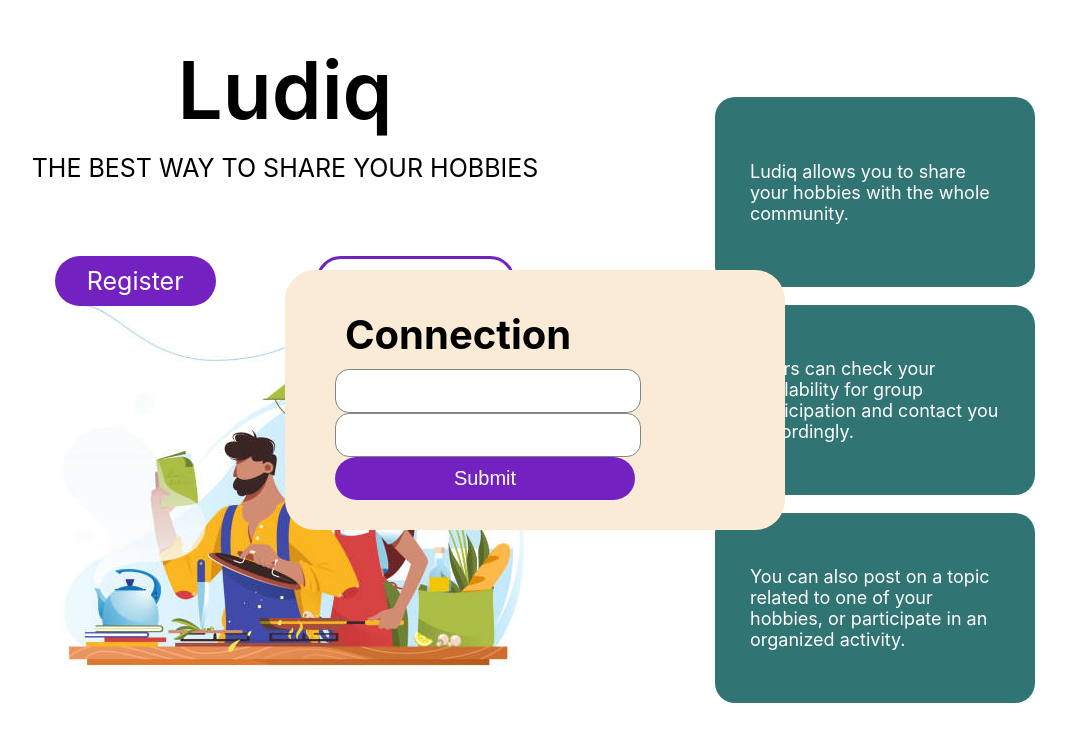
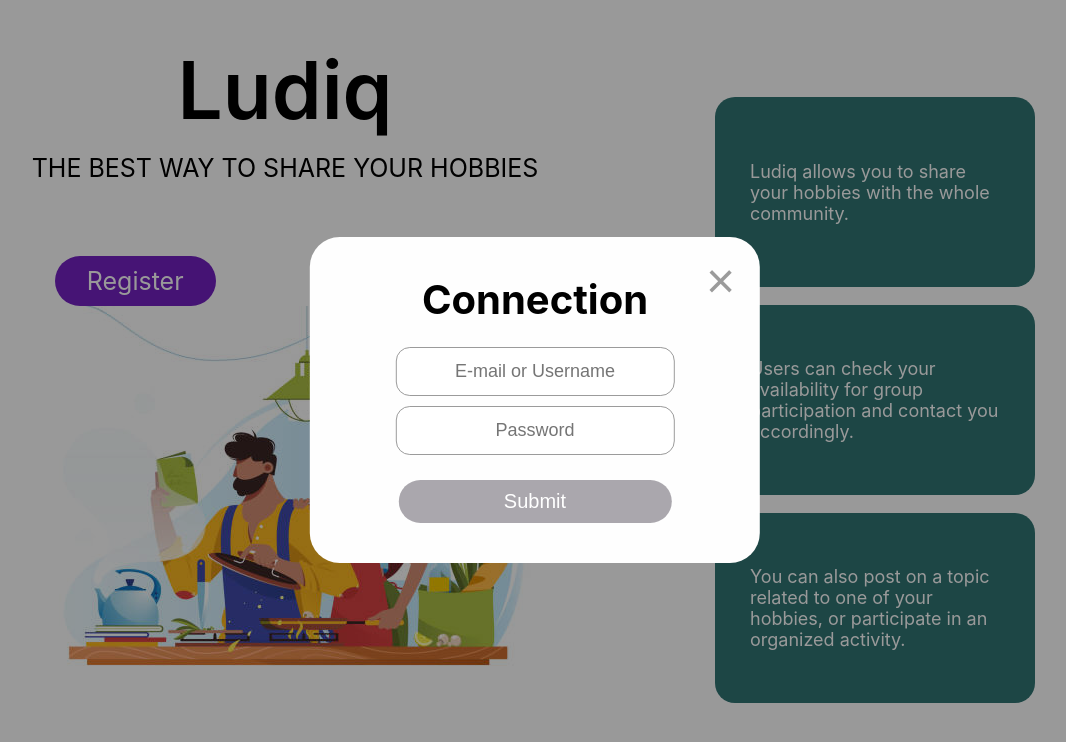
Before and after one commit to AlanHerve/Ludiq, an Angular app: page / in a window 1280 px wide. Both pictures are taken after a click on the button "Connection". Shown: the top 742 px of the page, without its empty margins (105-1171 px from the left). Built offline with nearby package versions, Linux system fonts and the light colour scheme.

Commit message:
Finished CSS Forms & reworked login's ts

```diff
--- a/src/app/app.component.html
+++ b/src/app/app.component.html
@@ -12,7 +12,10 @@
     <p class = "flashcard">You can also post on a topic related to one of your hobbies, or participate in an organized activity.</p>
   </div>
 </div>
-<div class = "background-form">
-  <app-form-create-account *ngIf="buttonRegister"></app-form-create-account>
-  <app-form-login *ngIf="buttonLogin"></app-form-login>
+<div *ngIf="buttonRegister" class="background-form">
+  <app-form-create-account (close)="onClose()"></app-form-create-account>
 </div>
+
+<div *ngIf="buttonLogin" class = "background-form">
+  <app-form-login (close)="onClose()"></app-form-login>
+</div>
--- a/src/app/app.component.ts
+++ b/src/app/app.component.ts
@@ -1,4 +1,4 @@
-import {Component, OnInit} from '@angular/core';
+import {Component, Input, OnInit} from '@angular/core';
 
 @Component({
   selector: 'app-root',
@@ -13,12 +13,14 @@ export class AppComponent implements OnInit {
   ngOnInit(): void {
   }
 
+  onClose(): void {
+    this.buttonRegister = false;
+    this.buttonLogin = false;
+  }
   onRegister(): void {
     this.buttonRegister = true;
   }
   onLogin(): void {
     this.buttonLogin = true;
   }
-
-
 }
--- a/src/app/form-create-account/form-create-account.component.html
+++ b/src/app/form-create-account/form-create-account.component.html
@@ -1,6 +1,7 @@
 <form (ngSubmit)="createAccount()" [formGroup]="createForm">
   <h1>Register</h1>
-  <input required type="text" id="name" name="name" formControlName="name">
+  <a class ="cross" (click)="onClose()">&times;</a>
+  <input required type="text" id="name" name="name" formControlName="name" placeholder="Name">
     <div *ngIf="createForm.controls['name'].dirty && !createForm.controls['name'].valid">
       not valid nom
       <p *ngIf="createForm.controls['name'].hasError('minlength')">
@@ -11,7 +12,7 @@
       </p>
     </div>
 
-  <input type="text" id="pseudo" name="pseudo" formControlName="pseudo">
+  <input type="text" id="pseudo" name="pseudo" formControlName="pseudo" placeholder="Username">
     <div *ngIf="createForm.controls['pseudo'].dirty && !createForm.controls['pseudo'].valid">
       not valid pseudo
       <p *ngIf="createForm.controls['pseudo'].hasError('minlength')">
@@ -22,7 +23,7 @@
       </p>
     </div>
 
-  <input type="email" id="email" name="email" formControlName="email">
+  <input type="email" id="email" name="email" formControlName="email" placeholder="E-mail">
     <div *ngIf="createForm.controls['email'].dirty && !createForm.controls['email'].valid">
       not valid mail
       <p *ngIf="createForm.controls['email'].hasError('pattern')">
@@ -30,7 +31,7 @@
       </p>
     </div>
 
-  <input type="password" id="password" name="password" formControlName="password">
+  <input type="password" id="password" name="password" formControlName="password" placeholder="Password">
     <div *ngIf="createForm.controls['password'].dirty && !createForm.controls['password'].valid">
       not valid password
       <p *ngIf="!createForm.controls['password'].hasError('pattern')">
@@ -44,7 +45,7 @@
       </p>
     </div>
 
-  <input type="password" id="confirm" name="confirm" formControlName="confirm">
+  <input type="password" id="confirm" name="confirm" formControlName="confirm" placeholder="Confirm password">
   <div *ngIf="createForm.controls['password'].dirty && createForm.getError('noMatch')">
     not valid confirm
     <p *ngIf="!createForm.controls['confirm'].dirty ">
--- a/src/app/form-create-account/form-create-account.component.ts
+++ b/src/app/form-create-account/form-create-account.component.ts
@@ -1,6 +1,7 @@
-import {Component, OnInit} from '@angular/core';
+import {Component, EventEmitter, Input, OnInit, Output, ViewChild} from '@angular/core';
 import {FormBuilder, FormGroup, ValidationErrors, Validators} from "@angular/forms";
 import {confirmEqualValidator} from "../custom-validators";
+import {AppComponent} from "../app.component";
 
 @Component({
   selector: 'app-form-create-account',
@@ -8,30 +9,35 @@ import {confirmEqualValidator} from "../custom-validators";
   styleUrls: ['./form-create-account.component.css']
 })
 export class FormCreateAccountComponent implements OnInit {
+  @Output() close: EventEmitter<void> = new EventEmitter<void>();
   createForm!: FormGroup;
   constructor(private formBuilder: FormBuilder) {}
 
+  onClose(): void {
+    this.close.emit();
+  }
+
   ngOnInit(): void {
     this.createForm = this.formBuilder.group( {
-      name: [null, Validators.required
+      name: [null, [Validators.required
         , Validators.minLength(4)
         , Validators.maxLength(20)
-        , Validators.pattern(/^[a-zA-Z0-9]*$/)
+        , Validators.pattern(/^[a-zA-Z0-9]*$/)]
       ],
-      pseudo: [null, Validators.required
+      pseudo: [null, [Validators.required
         , Validators.minLength(4)
         , Validators.maxLength(20)
-        , Validators.pattern(/^[a-zA-Z0-9]*$/)
+        , Validators.pattern(/^[a-zA-Z0-9]*$/)]
       ],
-      email: [null, Validators.required
+      email: [null, [Validators.required
         , Validators.minLength(4)
         , Validators.maxLength(20)
-        , Validators.pattern(/^[\w-\.]+@([\w-]+\.)+[\w-]{2,4}$/)
+        , Validators.pattern(/^[\w-\.]+@([\w-]+\.)+[\w-]{2,4}$/)]
       ],
-      password: [null, Validators.required
+      password: [null, [Validators.required
         , Validators.minLength(8)
         , Validators.maxLength(20)
-        , Validators.pattern(/^(?=.*?[A-Z])(?=.*?[a-z])(?=.*?[0-9])(?=.*?[#?!@$%^&*-]).{8,20}$/)
+        , Validators.pattern(/^(?=.*?[A-Z])(?=.*?[a-z])(?=.*?[0-9])(?=.*?[#?!@$%^&*-]).{8,20}$/)]
       ],
       confirm: [null, Validators.required]
     },{
@@ -40,11 +46,7 @@ export class FormCreateAccountComponent implements OnInit {
   }
 
   createAccount() {
-    console.log("nom "+this.createForm.get('name')?.value
-                +"\npseudo: "+this.createForm.get('pseudo')?.getRawValue()
-                +"\nemail: "+this.createForm.get('email')?.getRawValue()
-                +"\npassword: "+this.createForm.get('password')?.getRawValue()
-                );
+    console.log(this.createForm.value);
   }
 
   getFormValidationErrors() {
--- a/src/app/form-login/form-login.component.html
+++ b/src/app/form-login/form-login.component.html
@@ -1,6 +1,8 @@
 <form (ngSubmit)="login()" [formGroup]="loginForm">
   <h1>Connection</h1>
-  <input required type="text" id="authentification" name="authentification" formControlName="authentification">
+  <a class ="cross" (click)="onClose()">&times;</a>
+  <input required type="text" id="authentification" name="authentification" formControlName="authentification"
+  placeholder="E-mail or Username">
   <div *ngIf="loginForm.controls['authentification'].dirty && !loginForm.controls['authentification'].valid">
     <p *ngIf="loginForm.controls['authentification'].hasError('minlength')">
       La taille minimum n'est pas respectée (4)
@@ -13,7 +15,7 @@
     </p>
   </div>
 
-  <input required type="password" id="password" name="password" formControlName="password">
+  <input required type="password" id="password" name="password" formControlName="password" placeholder="Password">
   <div *ngIf="loginForm.controls['password'].dirty && !loginForm.controls['authentification'].valid">
     <p *ngIf="loginForm.controls['password'].hasError('minlength')">
       La taille minimum n'est pas respectée (4)
--- a/src/app/form-login/form-login.component.ts
+++ b/src/app/form-login/form-login.component.ts
@@ -1,4 +1,4 @@
-import { Component } from '@angular/core';
+import {Component, EventEmitter, Output} from '@angular/core';
 import {FormBuilder, FormControl, FormGroup, Validators} from "@angular/forms";
 
 @Component({
@@ -7,32 +7,29 @@ import {FormBuilder, FormControl, FormGroup, Validators} from "@angular/forms";
   styleUrls: ['./form-login.component.css']
 })
 export class FormLoginComponent {
+  @Output() close: EventEmitter<void> = new EventEmitter<void>();
 
-  passwordControl: FormControl;
-  authentificationControl: FormControl;
+  onClose(): void {
+    this.close.emit();
+  }
 
   loginForm: FormGroup;
-  constructor(private builder: FormBuilder){
-    this.authentificationControl =  new FormControl('', [Validators.required
-      , Validators.minLength(4)
-      , Validators.maxLength(20)
-      , Validators.pattern(/^[a-zA-Z0-9]*$|^[\w-\.]+@([\w-]+\.)+[\w-]{2,4}$/)
-    ]);
-
-    this.passwordControl =  new FormControl('', [Validators.required
-      , Validators.minLength(4)
-      , Validators.maxLength(20)]);
-
-
-    this.loginForm = builder.group({
-      password: this.passwordControl
-      , authentification: this.authentificationControl
+  constructor(private formBuilder: FormBuilder){
+    this.loginForm = this.formBuilder.group({
+      authentification: [null, [Validators.required
+        , Validators.minLength(4)
+        , Validators.maxLength(20)
+        , Validators.pattern(/^[a-zA-Z0-9]*$|^[\w-\.]+@([\w-]+\.)+[\w-]{2,4}$/)]
+      ],
+      password:[null, [Validators.required
+        , Validators.minLength(4)
+        , Validators.maxLength(20)]
+      ],
     })
   }
 
   login():void{
-    console.log("authent :"+this.authentificationControl.getRawValue()
-               +"\npassword :"+this.passwordControl.getRawValue());
+    console.log(this.loginForm.value)
   }
 
 }
--- a/src/styles.css
+++ b/src/styles.css
@@ -1,7 +1,7 @@
 /* You can add global styles to this file, and also import other style files */
 h1 {
   font-size: 40px;
-  margin: 10px;
+  margin: 18px;
 }
 
 button {
@@ -15,6 +15,17 @@ button {
 
   border-radius :50px;
   transition: background-color 0.2s ease-out;
+}
+
+button:disabled {
+  color: white;
+  background-color: rgba(44, 36, 51, 0.4);
+}
+
+button:hover:disabled {
+  color: white;
+  background-color: rgba(44, 36, 51, 0.3);
+  outline: none;
 }
 
 button:hover {
@@ -43,36 +54,54 @@ button:hover {
   background-color:#7421C2;
 }
 
+
 .background-form {
-  background-color: #858585;
   position: fixed;
+  left: 0;
+  top: 0;
+  overflow: auto;
+  text-align: center;
+  background-color: rgba(0,0,0,0.4);
+  height: 100%;
+  width: 100%;
 }
 
+
 form {
+  position: fixed;
+  left: 50%;
+  top: 50%;
+  transform: translate(-50%, -50%);
   z-index: 999;
-  position: fixed;
-  flex-direction: column;
-  align-items: center;
-  padding: 30px 50px;
-  gap: 20px;
-  isolation: isolate;
-
-  width: 400px;
-
-  background: antiquewhite;
   border-radius: 30px;
-  top: 50%;
-  left: 50%;
-  transform: translate(-50%, -50%);
+  background-color: #fefefe;
+  padding: 20px 30px;
+  width: 30.5%;
 }
 
 input {
-  width: 300px;
-  height: 40px;
-  border: #858585 solid 1px;
+  margin: 5px;
+  width: 70%;
+  height: 45px;
+  border: #9B9B9B solid 1px;
   border-radius: 14px;
+
+  text-align: center;
+  font-size: 18px;
+  font-weight: 300;
 }
 
 .submit {
-  width: 300px;
+  width: 70%;
+  margin: 20px 20px;
 }
+
+.cross {
+  position: absolute;
+  top: 15px;
+  right: 25px;
+  font-family: Arial, sans-serif;
+  color: #9B9B9B;
+  font-size: 50px;
+  cursor: pointer;
+}
```
Also changed, not shown: src/app/app.component.css (line endings or trailing spaces).
